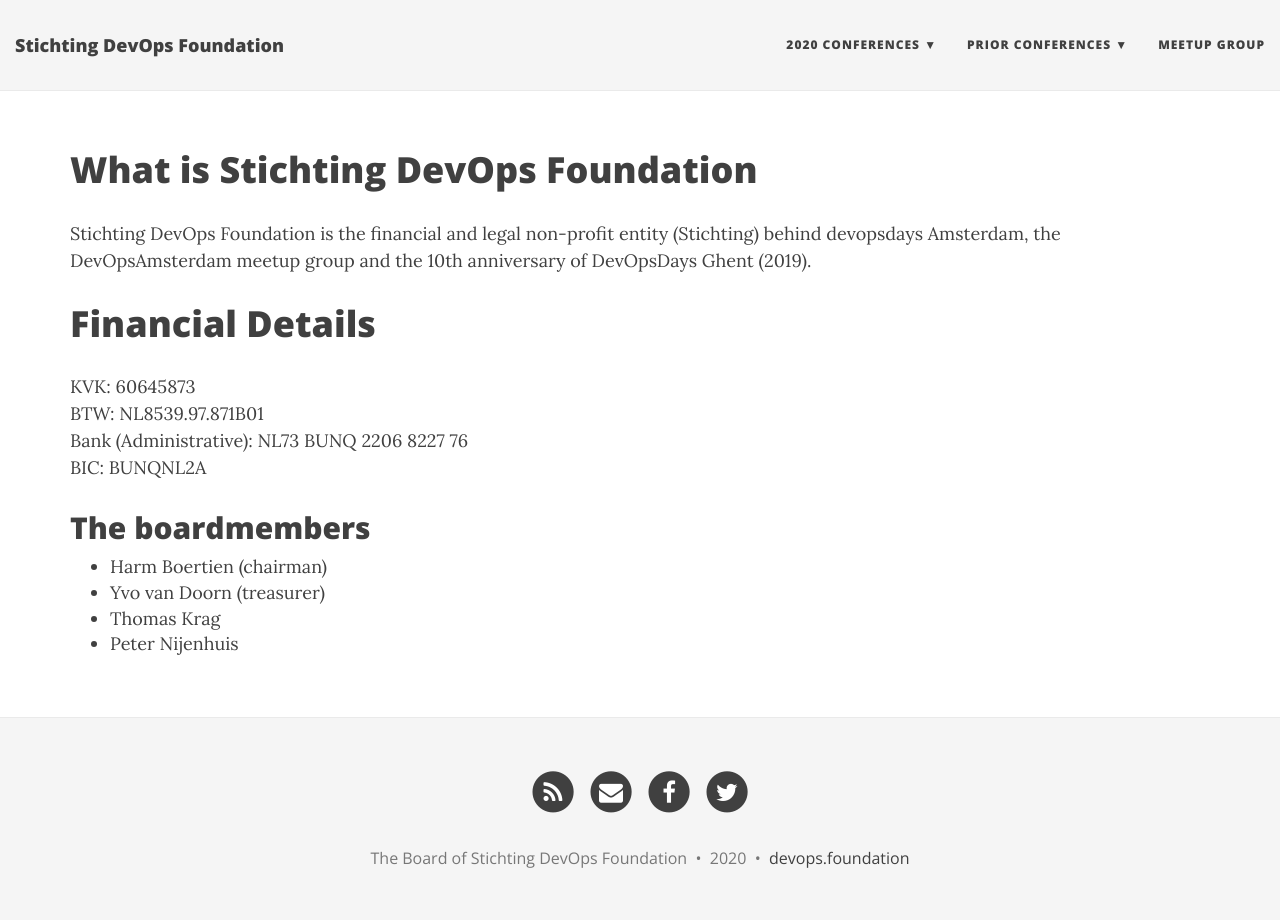
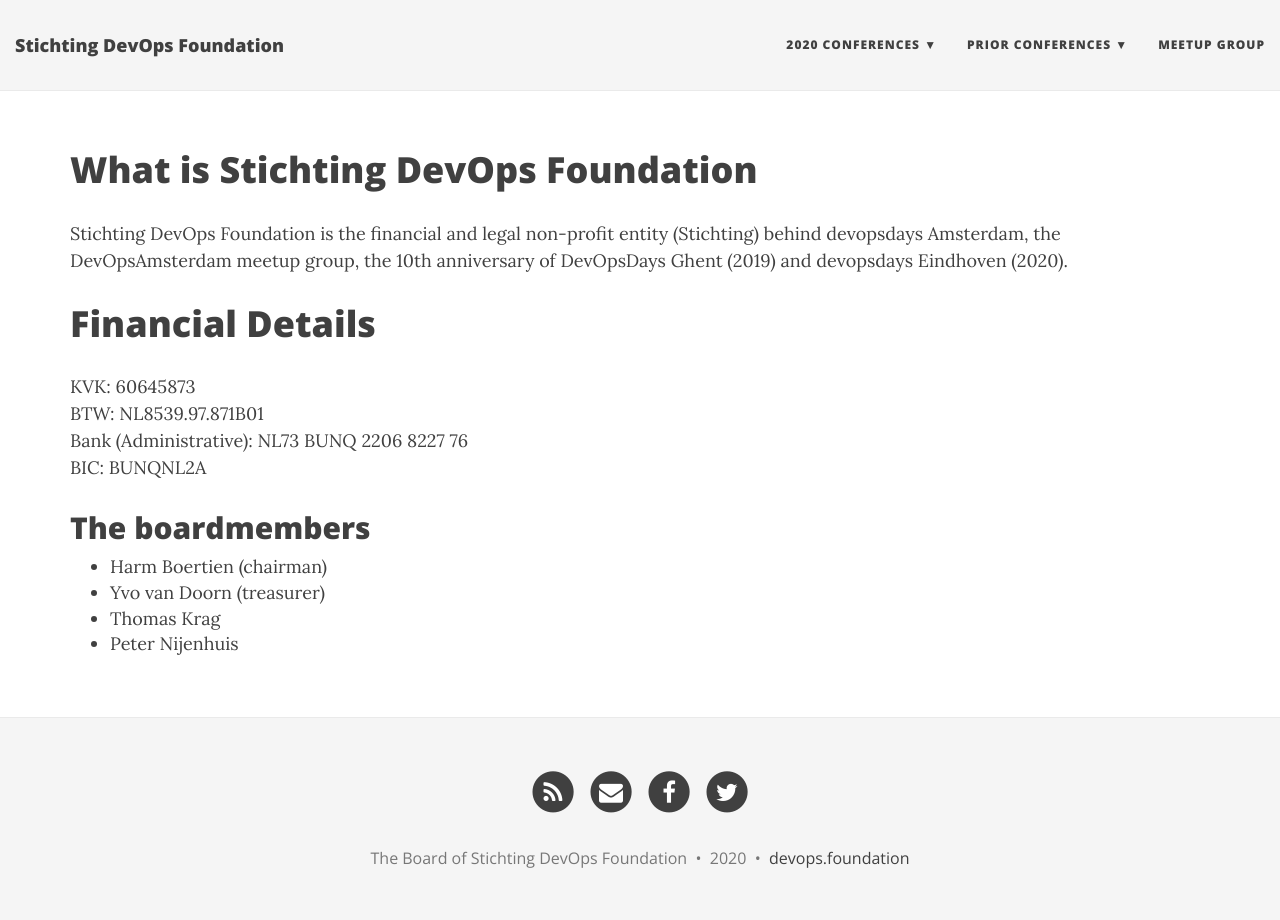
Before and after one commit to yvovandoorn/devops-foundation, a Jekyll site: the page built from docs/index.md, in a window 1280 px wide. Built offline with Jekyll 4.4.1, drawn with Linux system fonts in a browser that asks for light colours; nearby versions of some CDN libraries; our own code applies the rules of GitHub Pages for plain Markdown files.

Commit message:
add Eindhoven

```diff
--- a/docs/index.md
+++ b/docs/index.md
@@ -5,7 +5,7 @@ subtitle: What is Stichting DevOps Foundation
 
 # What is Stichting DevOps Foundation
 
-Stichting DevOps Foundation is the financial and legal non-profit entity (Stichting) behind devopsdays Amsterdam, the DevOpsAmsterdam meetup group and the 10th anniversary of DevOpsDays Ghent (2019).
+Stichting DevOps Foundation is the financial and legal non-profit entity (Stichting) behind devopsdays Amsterdam, the DevOpsAmsterdam meetup group, the 10th anniversary of DevOpsDays Ghent (2019) and devopsdays Eindhoven (2020).
 
 # Financial Details
 KVK: 60645873
```
